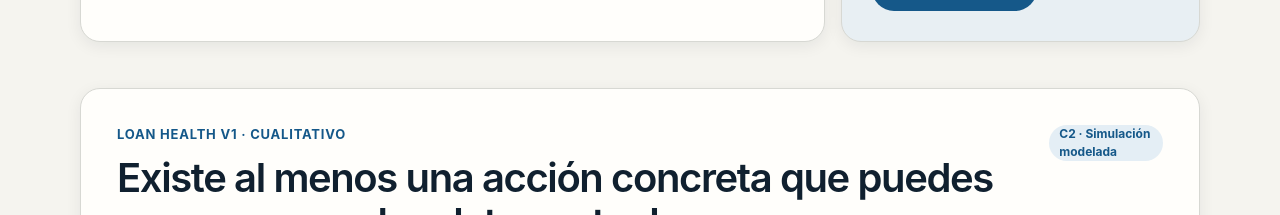
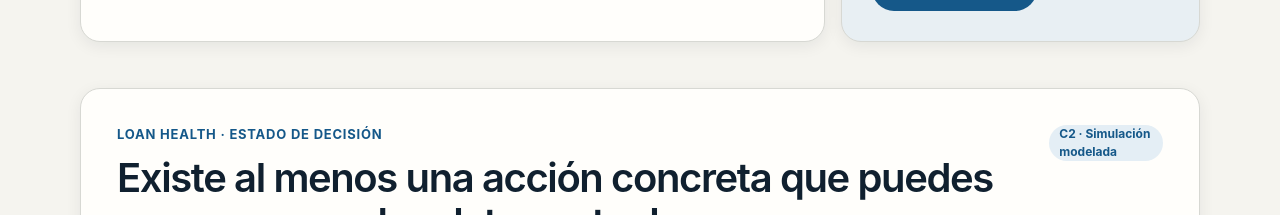
Before and after one commit to arendon7/VIVIENDA, a Next.js app: page /mi-vivienda in a window 1280 px wide. Shown: the part 1340-1555 px from the top of the page. Built offline with nearby package versions, Linux system fonts and the light colour scheme.

Commit message:
copy: align Loan Health panel with decision-state semantics

```diff
--- a/components/vivienda/loan-health-panel.tsx
+++ b/components/vivienda/loan-health-panel.tsx
@@ -28,7 +28,7 @@ export function LoanHealthPanel({ result }: { result: LoanHealthResult }) {
     <section className={`surface ${styles.panel}`} aria-labelledby="loan-health-title">
       <div className={styles.header}>
         <div>
-          <p className="eyebrow">Loan Health V1 · cualitativo</p>
+          <p className="eyebrow">Loan Health · estado de decisión</p>
           <h2 id="loan-health-title">{result.headline}</h2>
           <p className="section-copy">
             No es un score crediticio ni de riesgo. Resume qué entendemos, qué merece atención y qué acción puede compararse con la evidencia disponible.
@@ -39,7 +39,7 @@ export function LoanHealthPanel({ result }: { result: LoanHealthResult }) {
 
       <div className={styles.list}>
         {result.dimensions.map((dimension) => (
-          <article className={styles.dimension} key={dimension.code}>
+          <article className={styles.dimension} key={dimension.code} data-loan-health-dimension={dimension.code}>
             <div className={styles.dimensionHeader}>
               <h3>{dimension.label}</h3>
               <span className={`${styles.status} ${statusClass(dimension.status)}`}>
```
